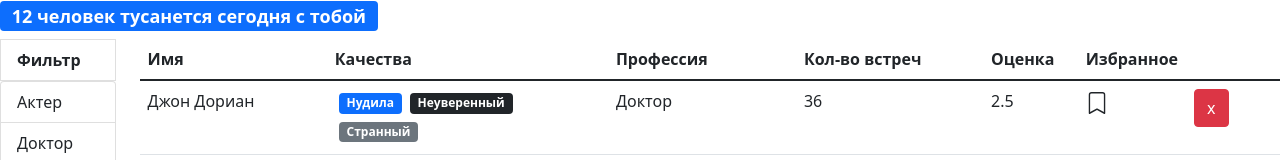
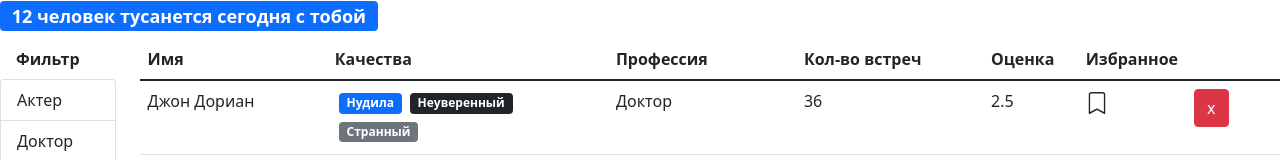
Before and after one commit to egolegegit/2_Frontend_lesson_2_1, a React (Create React App) app: page / in a window 1280 px wide. Shown: the top 160 px of the page. Built offline with nearby package versions, Linux system fonts and the light colour scheme.

Commit message:
fix style component

```diff
--- a/src/app/components/users.jsx
+++ b/src/app/components/users.jsx
@@ -63,7 +63,7 @@ const Users = ({ users, ...rest }) => {
         <SearchStatus count={userCount} />
         <div className="d-flex flex-row">
           <div className="d-flex flex-column me-4">
-            <span className="list-group-item fw-bold">Фильтр</span>
+            <span className="list-group-item fw-bold border-0">Фильтр</span>
             {professions && (
               <>
                 <GroupList
```
